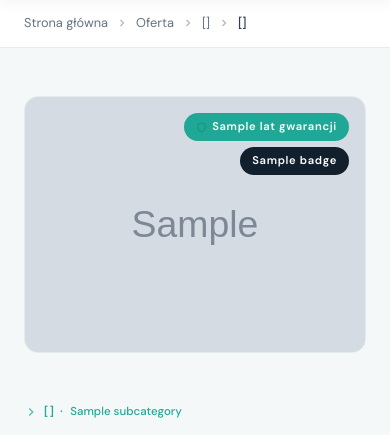
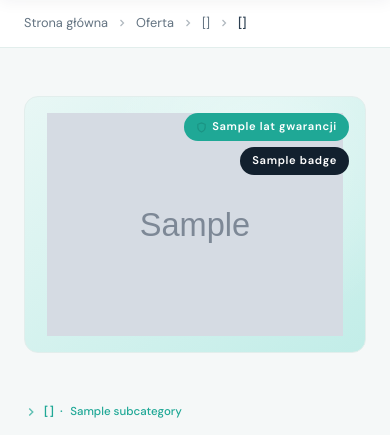
Before and after one commit to RL89pl/medrent, a Django app: template core/templates/core/product_detail.html in a window 390 px wide. Shown: the part 69-504 px from the top of the page. Run offline with Django 5.2, Linux system fonts and the light colour scheme; the template is opened without the code that fills it: most values are stand-ins (such as "Sample title", 1, 10 or a date in 2020); grey boxes marked "Sample" are stand-in pictures; data that the repository does not hold is empty.

Commit message:
update image display styles in oferta and product_detail templates for better responsiveness

```diff
--- a/core/templates/core/oferta.html
+++ b/core/templates/core/oferta.html
@@ -475,7 +475,7 @@
           <a href="{{ product.get_absolute_url }}" class="product-card">
             <div class="product-img">
               {% if product.main_image %}
-              <img src="{{ product.main_image.url }}" alt="{{ product.name }}" style="width:100%;height:100%;object-fit:cover;position:absolute;inset:0;">
+              <img src="{{ product.main_image.url }}" alt="{{ product.name }}" style="width:100%;height:100%;object-fit:contain;position:absolute;inset:0;padding:8px;">
               {% else %}
               {% with icon_key=cat.icon_key size=64 %}{% include "core/partials/category_icon.html" %}{% endwith %}
               {% endif %}
--- a/core/templates/core/product_detail.html
+++ b/core/templates/core/product_detail.html
@@ -739,7 +739,7 @@
   <div class="product-visual">
     <div class="product-image-card">
       {% if product.main_image %}
-      <img src="{{ product.main_image.url }}" alt="{{ product.name }}" style="width:100%;height:100%;object-fit:cover;position:absolute;inset:0;z-index:0;">
+      <img src="{{ product.main_image.url }}" alt="{{ product.name }}" style="width:100%;height:100%;object-fit:contain;position:absolute;inset:0;z-index:0;padding:16px;">
       {% else %}
       <!-- Category icon SVG -->
       {% if product.category.icon_key == 'wheelchair' %}
```
